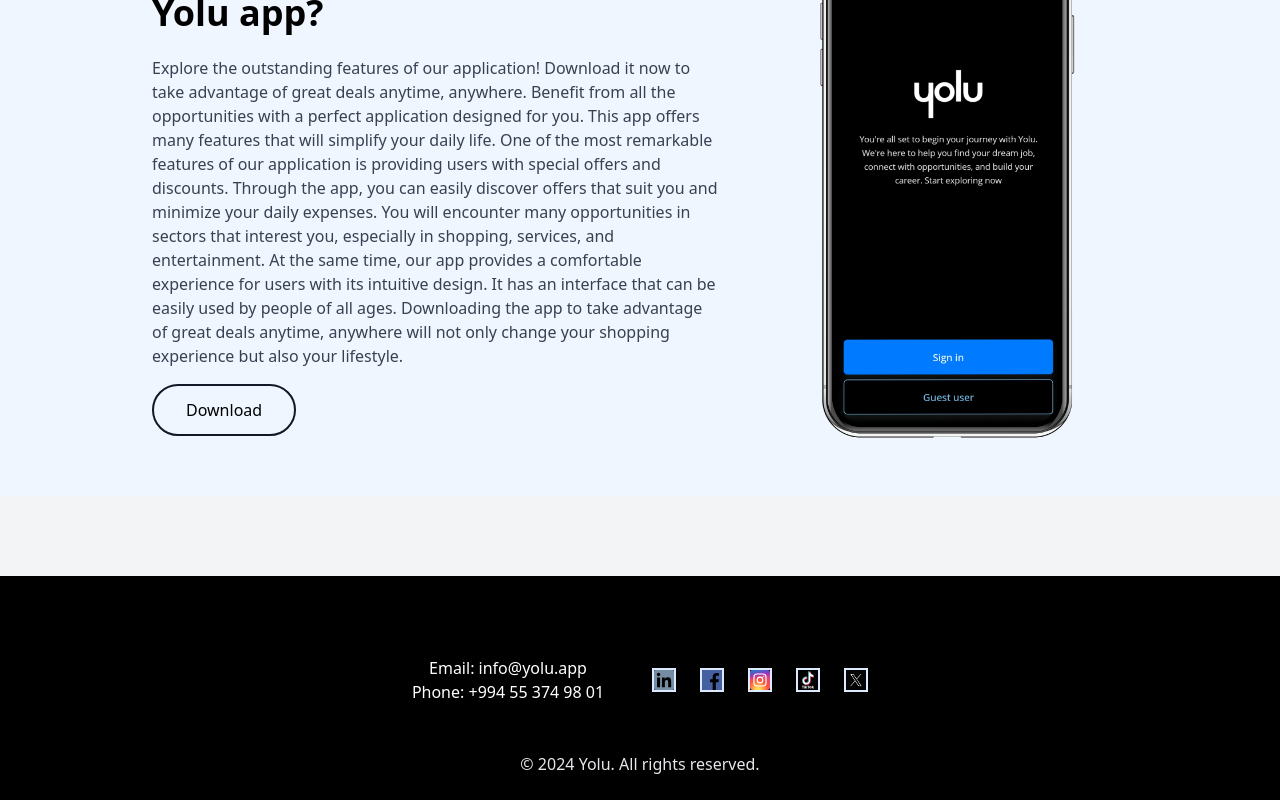
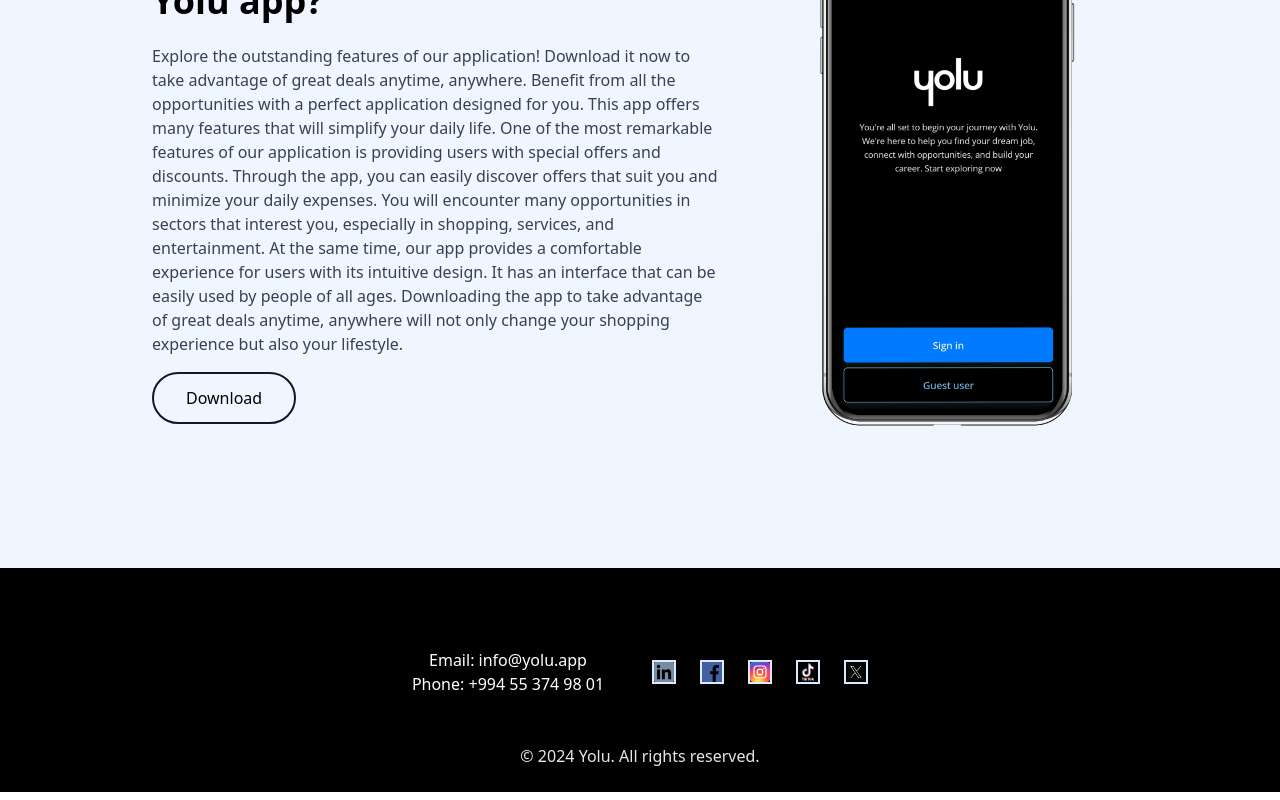
Before and after one commit to hazratAZE/yolu.app, a Next.js app: page /en in a window 1280 px wide. Shown: the part 3796-4596 px from the top of the page. Built offline with nearby package versions, Linux system fonts and the light colour scheme.

Commit message:
Footer margin and padding problem solved

```diff
--- a/src/app/components/Footer.tsx
+++ b/src/app/components/Footer.tsx
@@ -6,7 +6,7 @@
   return (
     <footer
       id="footer"
-      className="text-white py-6 mt-20 pt-20 bg-black w-full font-sans"
+      className="text-white py-6 pt-20 bg-black w-full font-sans"
     >
       <div className="container mx-auto flex flex-col md:flex-row justify-center items-center mb-12">
         {/* Sosyal Medya İkonları */}
--- a/src/app/components/Indir.tsx
+++ b/src/app/components/Indir.tsx
@@ -9,7 +9,7 @@
   return (
     <section
       id="download"
-      className="min-h-screen flex flex-col items-center bg-blue-50 justify-center px-4 md:px-16 lg:px-32 pt-16 font-sans"
+      className="min-h-screen flex flex-col items-center bg-blue-50 justify-center px-4 md:px-16 lg:px-32 pt-16 font-sans pb-24"
     >
       <h1 className="text-black font-bold mb-4">{t("download")}</h1>
 
```
